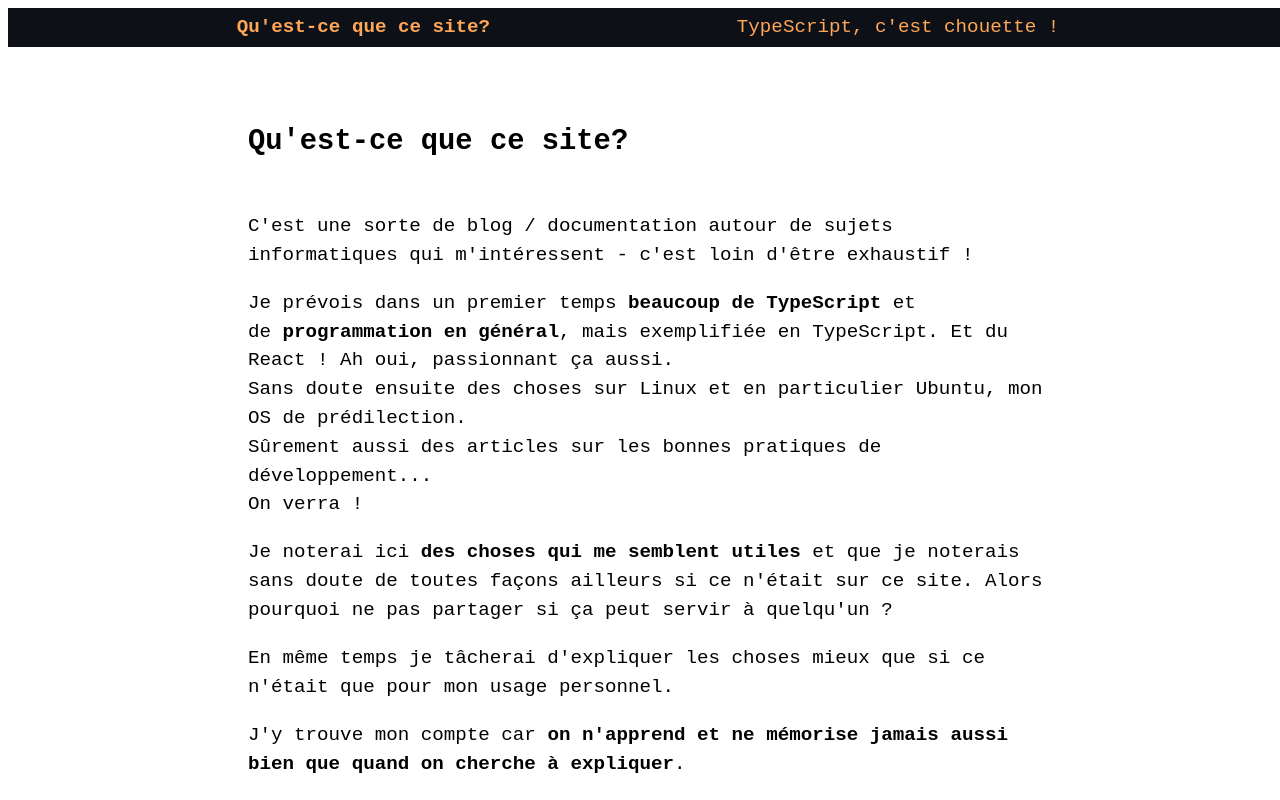
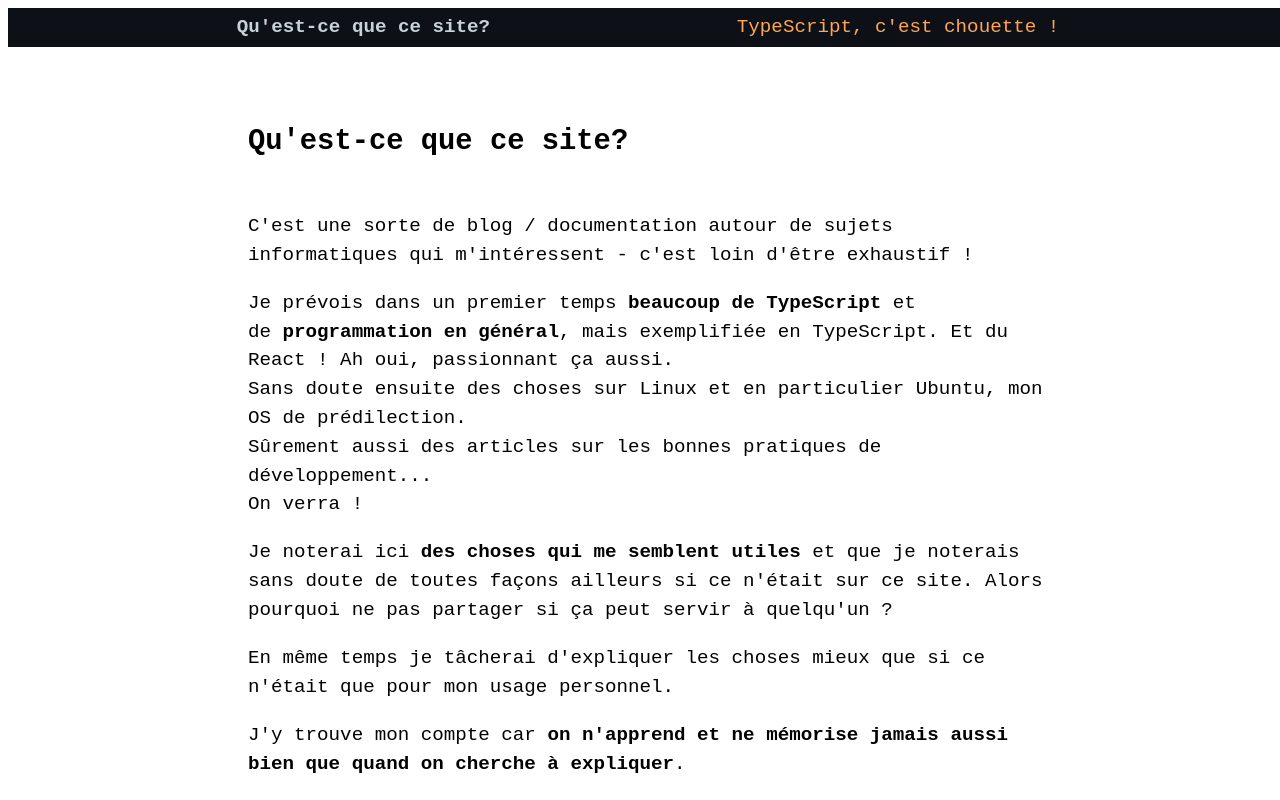
Before and after one commit to djfm/djfm.github.io, a React app: page / in a window 1280 px wide. Shown: the top 800 px of the page. Built offline with nearby package versions, Linux system fonts and the light colour scheme; the HTML template or start-up script is replaced by a standard one.

Commit message:
prettier active link

```diff
--- a/src/client/Components/common/Styled.ts
+++ b/src/client/Components/common/Styled.ts
@@ -43,6 +43,7 @@ export const StyledNavLink = styled(NavLink)`
 
   &.active {
     font-weight: bold;
+    color: ${brightColor2}
   }
 `;
 
```
